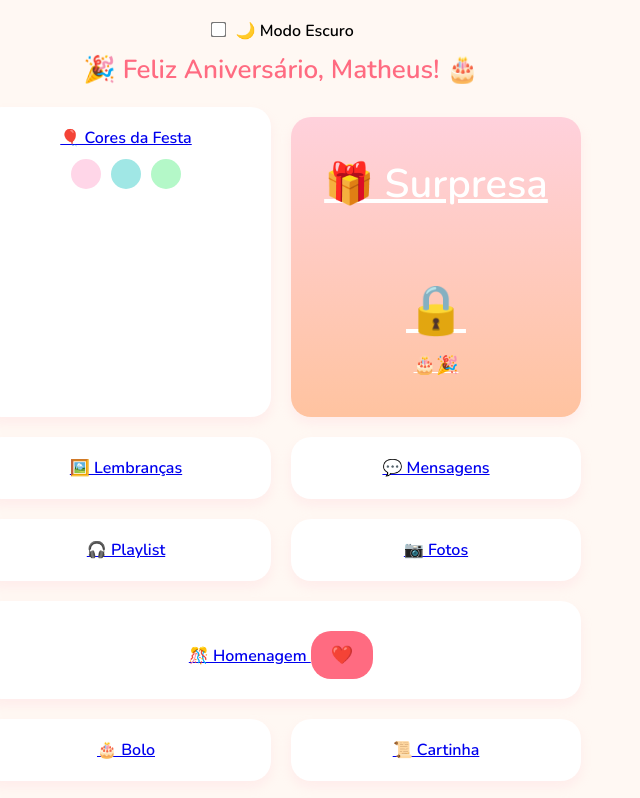
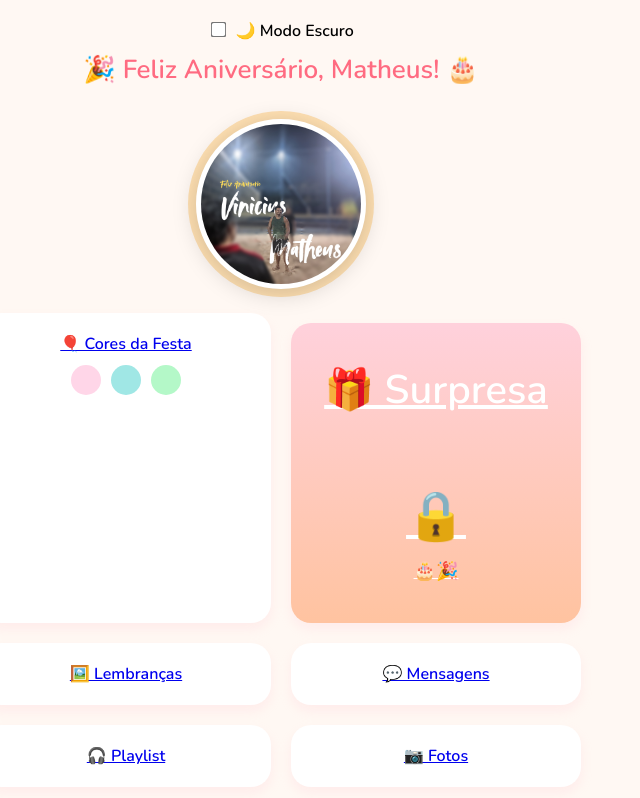
Before and after one commit to DigasDeu/MatheusMarinho, a plain HTML site: page pagina_principal.html in a window 1280 px wide. Shown: the top 798 px of the page, without its empty margins (359-999 px from the left). Drawn offline with nearby package versions, Linux system fonts and the light colour scheme.

Commit message:
presente

```diff
--- a/pagina_principal.html
+++ b/pagina_principal.html
@@ -17,6 +17,7 @@
   </div>
 
   <div class="header">🎉 Feliz Aniversário, Matheus! 🎂</div>
+  <img src="Matheus.png" alt="Matheus" class="profile-image" />
 
   <div class="container">
 
--- a/styles.css
+++ b/styles.css
@@ -93,6 +93,7 @@ body {
   display: inline-block;
   margin-top: 10px;
 }
+
 /* Estilos Gerais */
 body {
   font-family: 'Nunito', sans-serif;
@@ -169,3 +170,20 @@ body:has(#darkToggle:checked) .aod-clock {
   background-color: #ffd6e8;
   color: #000;
 }
+
+.profile-image {
+  display: block;
+  margin: 32px auto 24px auto; /* centraliza e dá espaçamento */
+  width: 160px;
+  height: 160px;
+  object-fit: cover;
+  border-radius: 50%; /* deixa redonda */
+  border: 5px solid #fff;
+  box-shadow: 0 4px 24px rgba(0,0,0,0.18), 0 0 0 8px #ffe0b2;
+  background: #fff;
+  transition: box-shadow 0.3s;
+}
+
+.profile-image:hover {
+  box-shadow: 0 8px 32px rgba(0,0,0,0.28), 0 0 0 12px #ffd180;
+}
```
